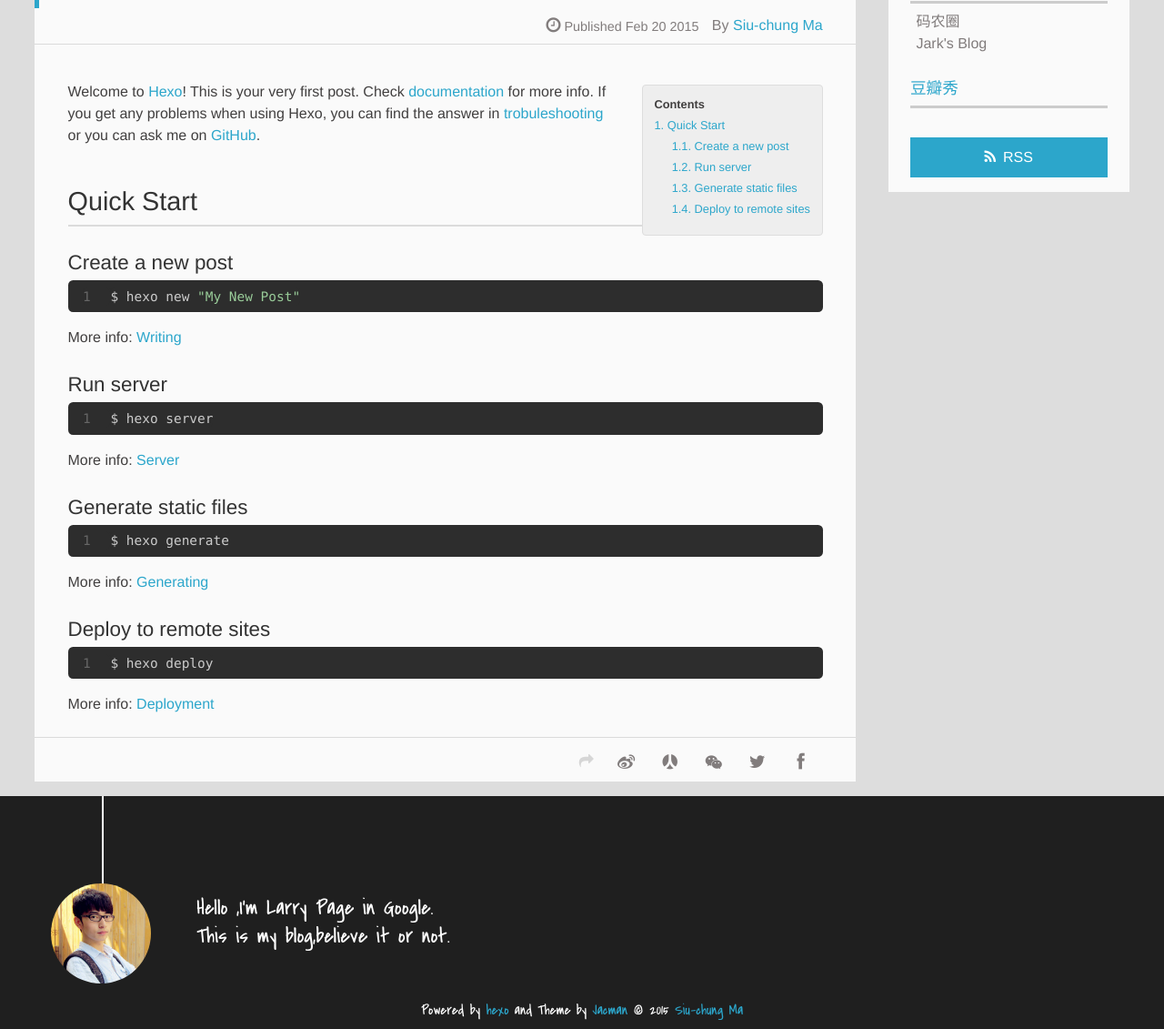
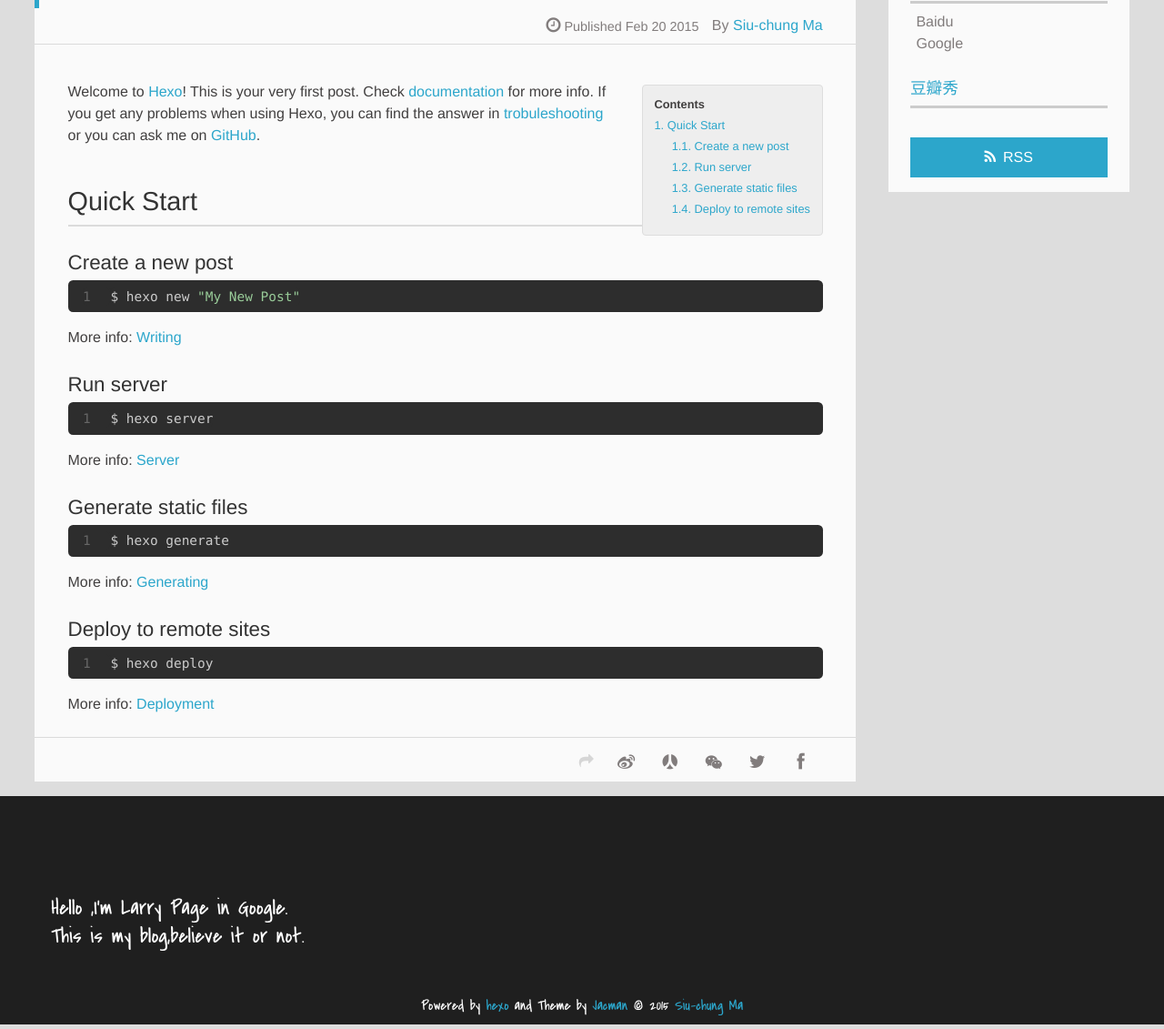
Before and after one commit to AmazingMSC/AmazingMSC.github.io, a plain HTML site: page 2015/02/20/hello-world/index.html in a window 1280 px wide. Shown: the part 268-1399 px from the top of the page at 91% size. Drawn offline with Linux system fonts and the light colour scheme.

Commit message:
Site updated: 2015-02-21 14:10:02

```diff
--- a/2015/02/20/hello-world/index.html
+++ b/2015/02/20/hello-world/index.html
@@ -171,13 +171,13 @@ Quick">
 
           <li>
 
-            	<a href="https://coderq.com" target="_blank" title="一个面向程序员交流分享的新一代社区">码农圈</a>
+            	<a href="http://baidu.com" target="_blank" title="Baidu">Baidu</a>
 
           </li>
 
           <li>
 
-            	<a href="http://wuchong.me" target="_blank" title="Jark&#39;s Blog">Jark&#39;s Blog</a>
+            	<a href="https://google.com" target="_blank" title="Google">Google</a>
 
           </li>
 
@@ -201,11 +201,6 @@ Quick">
 </div>
     </div>
     <footer><div id="footer" >
-
-	<div class="line">
-		<span></span>
-		<div class="author"></div>
-	</div>
 
 
 	<section class="info">
--- a/css/style.css
+++ b/css/style.css
@@ -1962,7 +1962,7 @@ footer {
   width: 6.875em;
   height: 6.875em;
   margin: 0 auto;
-  background: no-repeat url("/img/author.jpg") left top;
+  background: no-repeat url("/null") left top;
   -webkit-background-size: 6.875em 6.875em;
   -moz-background-size: 6.875em 6.875em;
   background-size: 6.875em 6.875em;
```
Also changed, not shown: archives/2015/02/index.html (+0 -5 lines), archives/2015/index.html (+0 -5 lines), archives/index.html (+0 -5 lines), index.html (+2 -7 lines).
